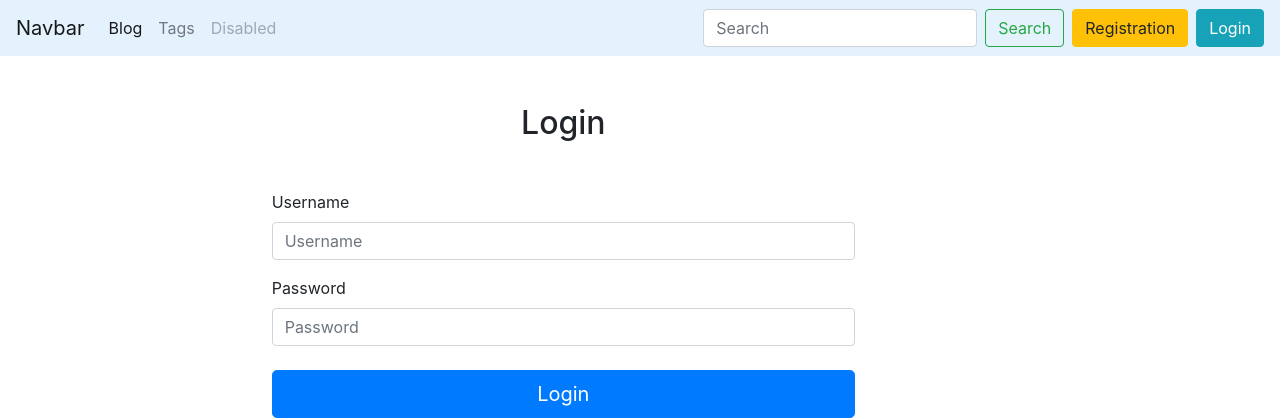
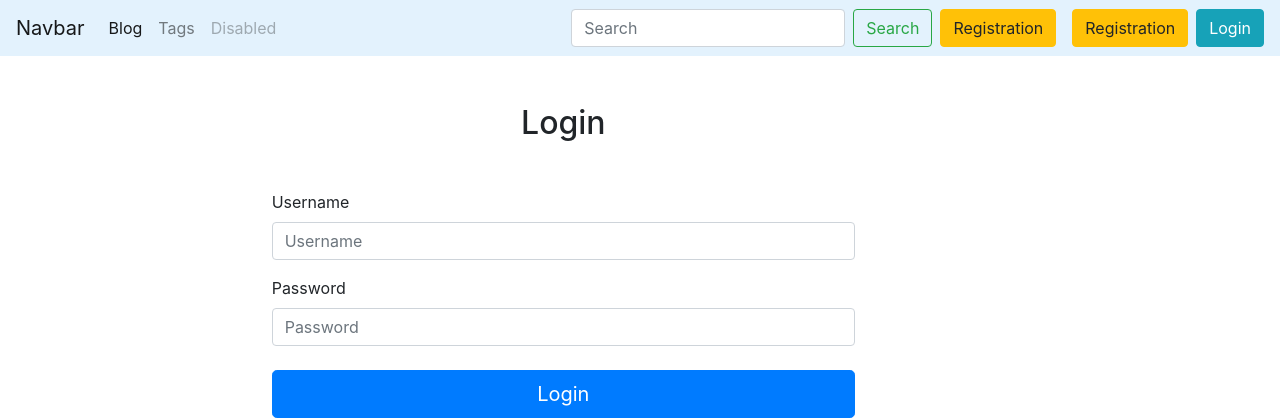
Before and after one commit to VovaPrymachuk/Django_blog, a Django app: page /login/ in a window 1280 px wide. Shown: the top 420 px of the page. Run offline with Django 3.2, Linux system fonts and the light colour scheme; some libraries are stand-ins or nearby versions.

Commit message:
Login and Registration v1.1

```diff
--- a/templates/base.html
+++ b/templates/base.html
@@ -43,6 +43,9 @@
                 <button class="btn btn-danger" type="submit">Logout</button>
             </a>
         {% else %}
+            <a class="mx-2 my-2 my-sm-0" href="{% url 'register_page_url' %}">
+                <button class="btn btn-warning" type="submit">Registration</button>
+            </a>
             <a class="my-2 my-sm-0" href="{% url 'login_url' %}">
                 <button class="btn btn-info" type="submit">Login</button>
             </a>
```
